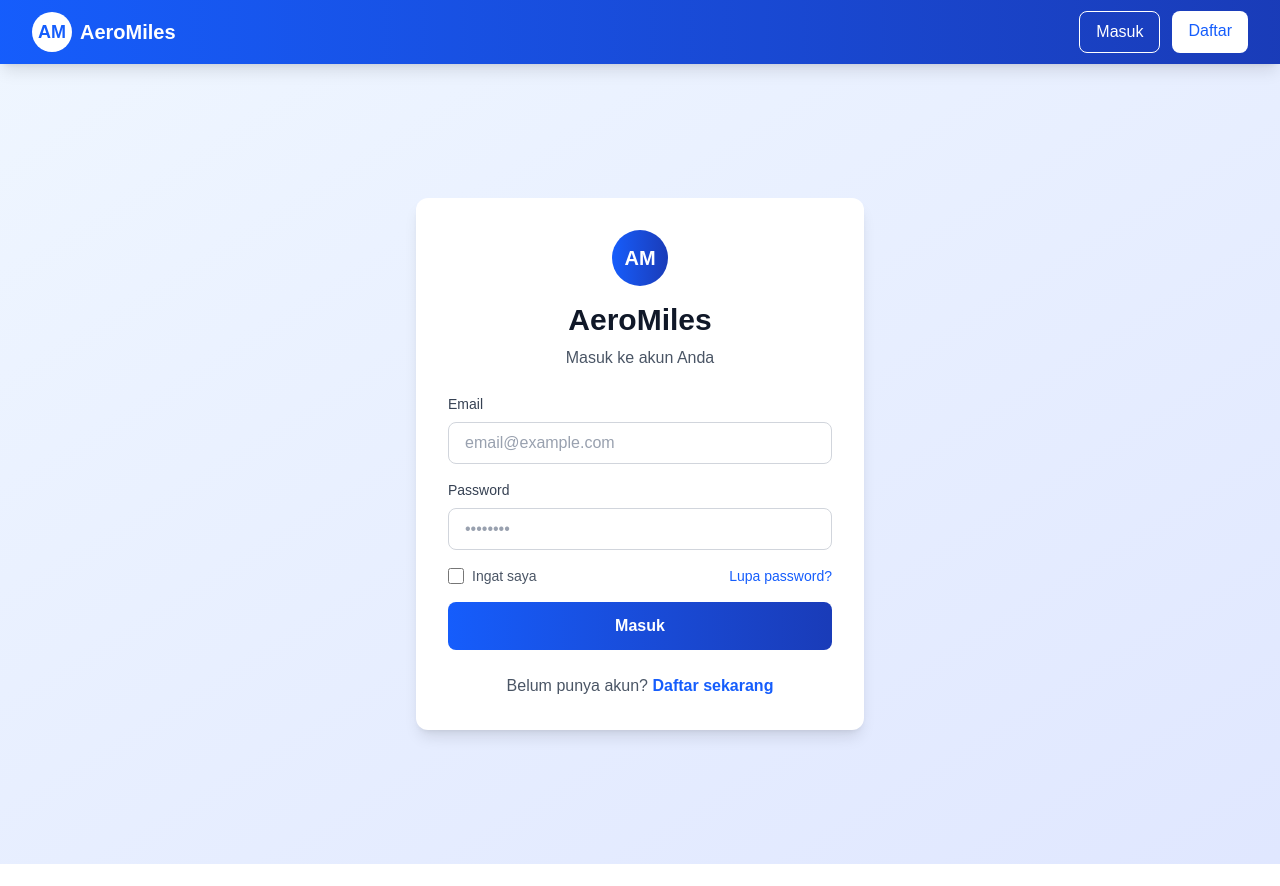
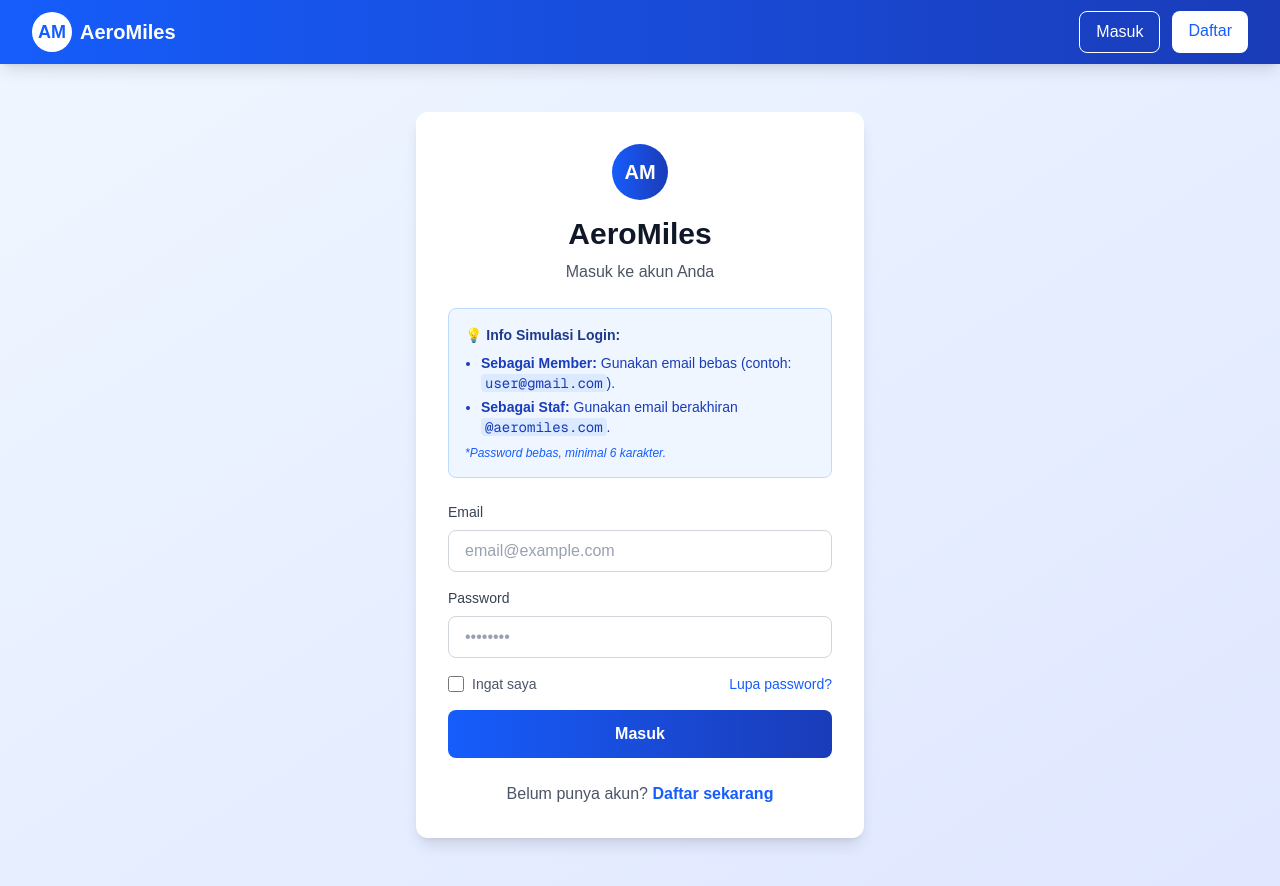
Before and after one commit to Basdat-C11-2026/AeroMiles, a Next.js app: page /login in a window 1280 px wide. Before the commit the page ends 864 px from the top, so only its background shows below. Built offline with nearby package versions, Linux system fonts and the light colour scheme.

Commit message:
add information for simulation on login form

```diff
--- a/src/components/LoginForm.tsx
+++ b/src/components/LoginForm.tsx
@@ -40,6 +40,22 @@ export default function LoginForm() {
             </div>
             <h1 className="text-3xl font-bold text-gray-900">AeroMiles</h1>
             <p className="text-gray-600 mt-2">Masuk ke akun Anda</p>
+          </div>
+
+          {/* Informasi Cara Login (Simulasi) */}
+          <div className="bg-blue-50 border border-blue-200 p-4 rounded-lg">
+            <p className="text-sm font-bold text-blue-900 mb-2">💡 Info Simulasi Login:</p>
+            <ul className="text-sm text-blue-800 space-y-1 list-disc pl-4">
+              <li>
+                <span className="font-semibold">Sebagai Member:</span> Gunakan email bebas (contoh: <code className="bg-blue-100 px-1 rounded">user@gmail.com</code>).
+              </li>
+              <li>
+                <span className="font-semibold">Sebagai Staf:</span> Gunakan email berakhiran <code className="bg-blue-100 px-1 rounded">@aeromiles.com</code>.
+              </li>
+            </ul>
+            <p className="text-xs text-blue-600 italic mt-2">
+              *Password bebas, minimal 6 karakter.
+            </p>
           </div>
 
           {/* Form */}
```
